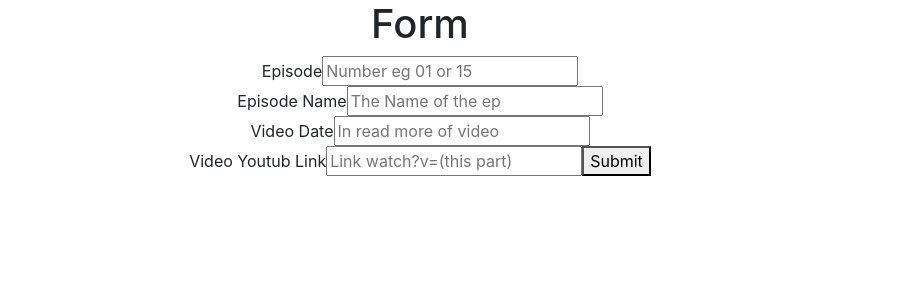
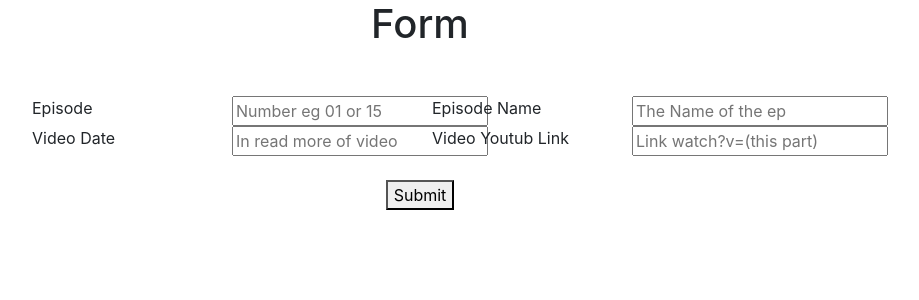
Before and after one commit to GarlicBuns19/ultra-web, a React (Create React App) app: page /create in a window 1280 px wide. Shown: the top 300 px of the page, without its empty margins (220-1139 px from the left). Built offline with nearby package versions, Linux system fonts and the light colour scheme.

Commit message:
Form styling

```diff
--- /dev/null
+++ b/src/AddForm.css
@@ -0,0 +1,7 @@
+.formWidth{
+    max-width: 800px;
+    margin: auto;
+}
+.textLeft{
+    text-align: left !important;
+}
--- a/src/components/AddForm.js
+++ b/src/components/AddForm.js
@@ -1,4 +1,5 @@
 import { useState } from "react";
+import "../AddForm.css";
 
 function AddingData() {
   const [episode, setEp] = useState("");
@@ -44,7 +45,7 @@ function AddingData() {
   //   console.log(data)
 
   return (
-    <div>
+    <div className="formWidth">
       <h1>Form</h1>
       {error && (
         <div>
@@ -56,46 +57,79 @@ function AddingData() {
           <h1>{finishAdding}</h1>
         </div>
       )}
+      <div className="container my-5">
         <form onSubmit={handleSubmit}>
+          <div className="row">
+            <div className="col-12 col-md-6">
+              <div className="row">
+                <div className="col-6 textLeft">
                   <label>Episode</label>
+                </div>
+                <div className="col-6">
                   <input
                     type="text"
                     value={episode}
                     placeholder="Number eg 01 or 15"
                     onChange={(e) => setEp(e.target.value)}
                   />
-        <br />
+                </div>
+              </div>
+            </div>
+            <div className="col-12 col-md-6">
+              <div className="row">
+                <div className="col-6 textLeft">
                   <label>Episode Name</label>
+                </div>
+                <div className="col-6">
                   <input
                     type="text"
                     value={episode_name}
                     placeholder="The Name of the ep"
                     onChange={(e) => setEpName(e.target.value)}
                   />
-        <br />
+                </div>
+              </div>
+            </div>
+            <div className="col-12 col-md-6">
+              <div className="row">
+                <div className="col-6 textLeft">
                   <label>Video Date</label>
+                </div>
+                <div className="col-6">
                   <input
                     type="text"
                     value={vid_date}
                     placeholder="In read more of video"
                     onChange={(e) => setVidData(e.target.value)}
                   />
-        <br />
+                </div>
+              </div>
+            </div>
+            <div className="col-12 col-md-6">
+              <div className="row">
+                <div className="col-6 textLeft">
                   <label>Video Youtub Link</label>
+                </div>
+                <div className="col-6">
                   <input
                     type="text"
                     value={vid}
                     placeholder="Link watch?v=(this part)"
                     onChange={(e) => setVid(e.target.value)}
                   />
+                </div>
+              </div>
+            </div>
+          </div>
           {pending && <button disabled>Adding</button>}
           {!pending && (
-          <button type="submit" value="Submit">
+            <button type="submit" value="Submit" className="mt-4">
               Submit
             </button>
           )}
         </form>
       </div>
+    </div>
   );
 }
 
```
Lines whose indentation alone changed are shown as unchanged.
